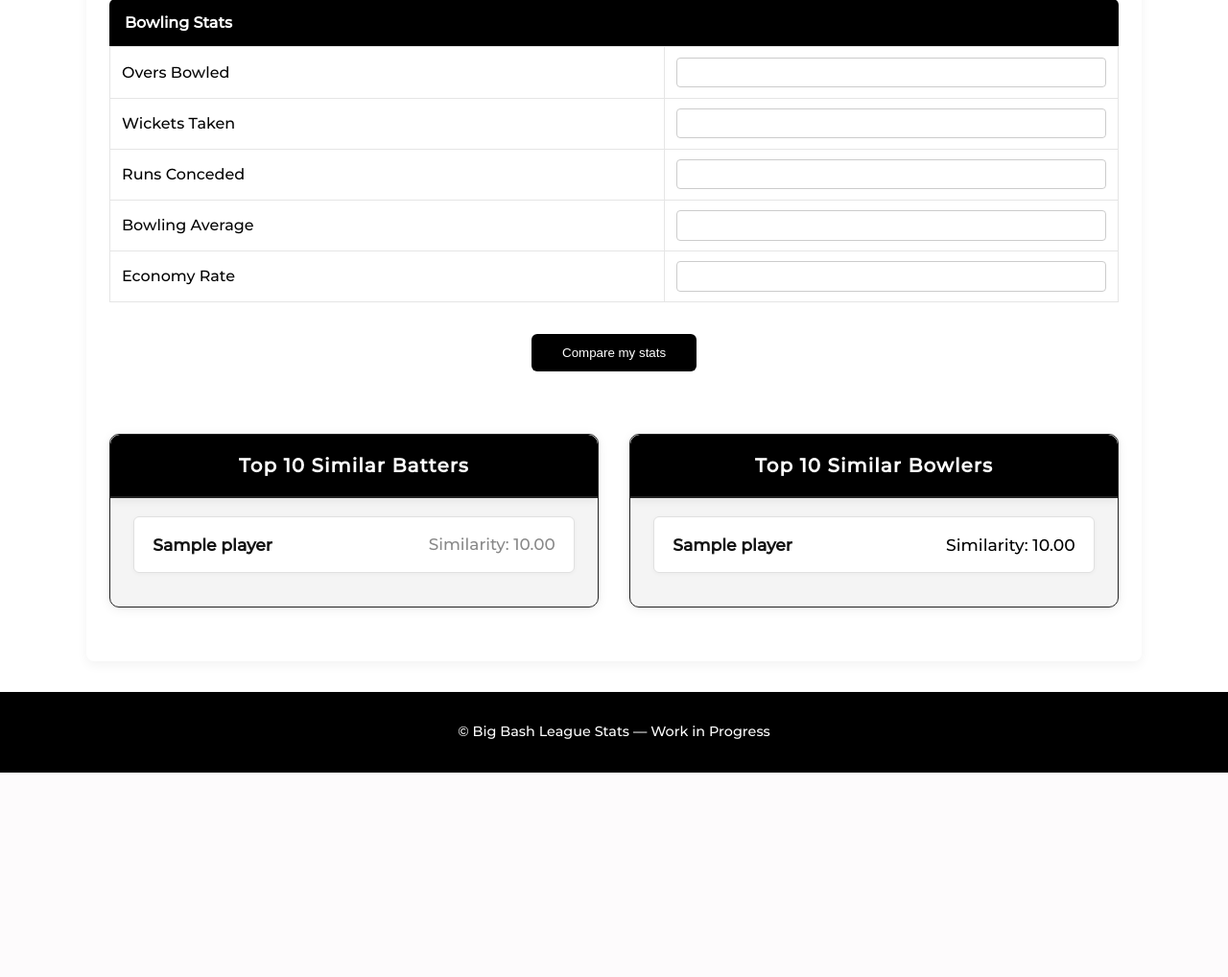
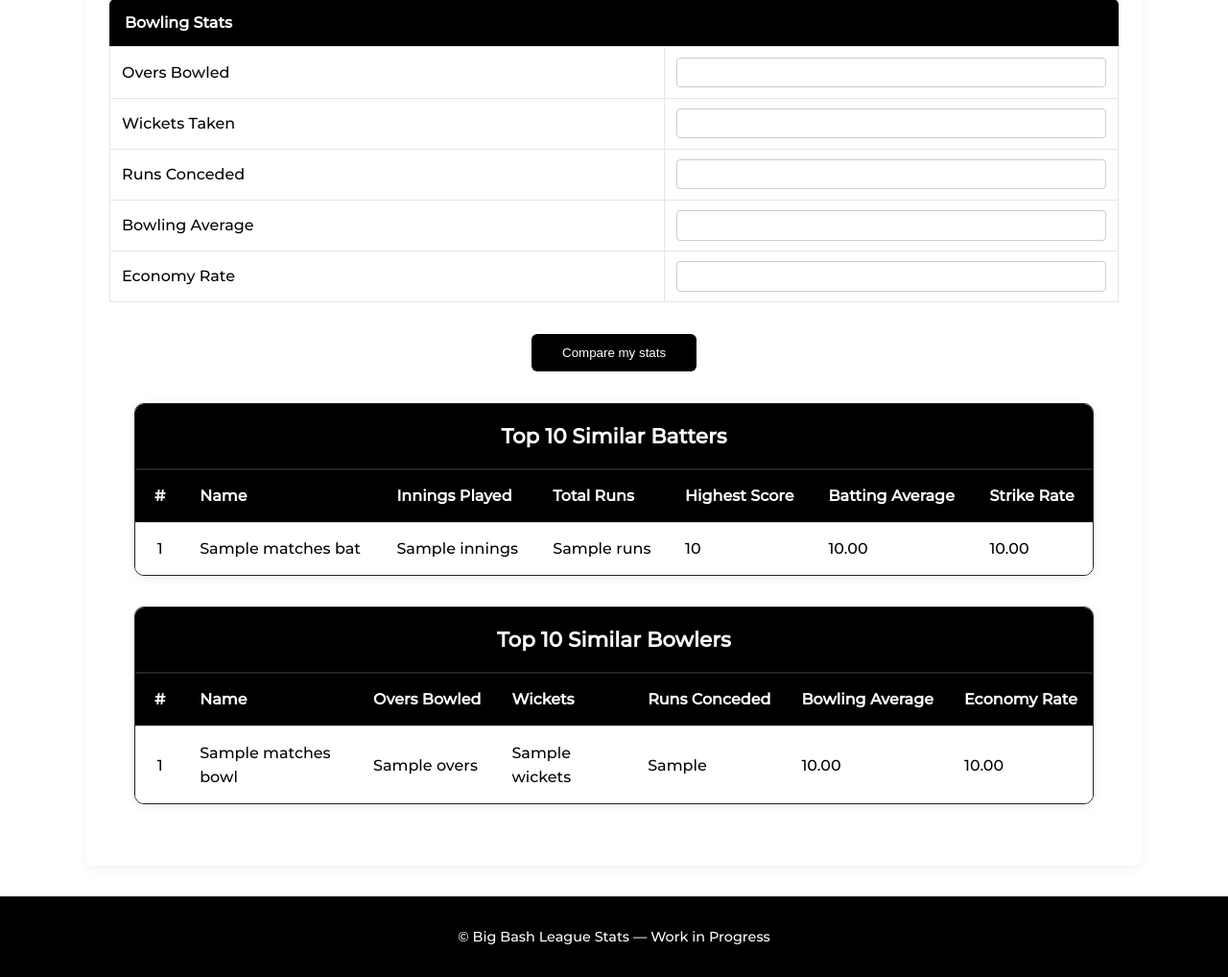
Before and after one commit to Jessieahw/agile, a Flask app: template templates/bbl.html in a window 1280 px wide. Shown: the part 944-1962 px from the top of the page at 96% size. Before the commit the page ends 1749 px from the top, so only its background shows below. Run offline with Flask 3, Linux system fonts and the light colour scheme; the template is opened without the code that fills it: most values are stand-ins (such as "Sample title", 1, 10 or a date in 2020).

Commit message:
Full Overhaul of similarity search. Much better now. Refs #5

```diff
--- a/static/css/bbl_results.css
+++ b/static/css/bbl_results.css
@@ -1,78 +1,66 @@
-/* Results container */
+/* ------------- PANEL CONTAINER ------------- */
 .similar-results {
-    margin: 2rem 0 1.5rem 0;
-    flex: 1 1 320px;
-    padding: 0 0 1.5rem 0;
-    background: #f4f4f4; /* light grey highlight */
+  margin: 2rem auto;
+  width: 100%;
+  max-width: 1000px;          /* site’s content width */
+  background: #fafafa;
+  border: 1.5px solid #222;
   border-radius: 10px;
   box-shadow: 0 2px 12px rgba(0,0,0,0.07);
-    border: 1.5px solid #222;
-    min-width: 300px;
-    max-width: 600px;
-    margin-left: auto;
-    margin-right: auto;
   overflow: hidden;
-    display: flex;
-    flex-direction: column;
+  font-family: inherit;
 }
 
-/* Black beveled top bar header */
+/* Title bar */
 .similar-results h3 {
+  margin: 0;
+  padding: 1rem;
   background: #000;
   color: #fff;
-    margin: 0;
-    padding: 1rem 1.5rem;
-    font-size: 1.25rem;
-    letter-spacing: 1px;
+  font-weight: 600;
   text-align: center;
-    border-radius: 10px 10px 0 0;
-    box-shadow: 0 2px 8px rgba(0,0,0,0.08);
-    font-weight: 700;
   border-bottom: 2px solid #222;
+  font-size: 1.35rem;
 }
 
-/* Flex container for side-by-side */
-.similar-results-flex {
-    display: flex;
-    gap: 2rem;
-    justify-content: center;
-    align-items: flex-start;
-    margin-top: 2rem;
-    flex-wrap: wrap;
+/* ---------------- TABLE LAYOUT ---------------- */
+.similar-table {
+  width: 100%;
+  border-collapse: collapse;
+  font-family: inherit;
 }
 
-.similar-list {
-    list-style: none;
-    padding: 1.2rem 1.5rem 0 1.5rem;
-    margin: 0;
-    flex: 1;
+.similar-table thead th {
+  padding: 0.9rem 1rem;
+  background-color: #000;
+  color: #fff;
+  font-weight: 600;
+  text-align: left;
+  white-space: nowrap;
 }
 
-.similar-list li {
-    background: #fff;
-    margin-bottom: 0.7rem;
-    padding: 0.9rem 1.2rem;
-    border-radius: 6px;
-    box-shadow: 0 1px 4px rgba(0,0,0,0.04);
-    display: flex;
-    justify-content: space-between;
-    align-items: center;
-    font-size: 1.08rem;
-    transition: background 0.2s;
-    border: 1px solid #e0e0e0;
+/* Center align the rank column */
+.similar-table thead th.rank,
+.similar-table td.rank {
+  text-align: center;
+  width: 3.2em;               /* fixed width for rank column */
 }
 
-.similar-list li:hover {
-    background: #e0e0e0;
+/* Zebra stripes */
+.similar-table tbody tr:nth-child(odd)  { background-color: #fff;    }
+.similar-table tbody tr:nth-child(even) { background-color: #f5f5f5; }
+
+.similar-table tbody tr:hover { background-color: #e0e0e0; }
+
+/* Data cells */
+.similar-table th,
+.similar-table td {
+  padding: 0.9rem 1rem;
+  border-bottom: 1px solid #ddd;
 }
 
-.similar-player-name {
-    font-weight: 600;
-    color: #111;
-}
+/* Remove bottom border on last row */
+.similar-table tbody tr:last-child td { border-bottom: none; }
 
-.similar-player-percentage {
-    font-size: 0.98em;
-    color: #888;
-    margin-left: 1.2em;
-}
+/* Hide legacy list */
+.similar-list, .similar-list li { display: none; }
--- a/templates/bbl.html
+++ b/templates/bbl.html
@@ -111,32 +111,71 @@
       </form>
       {% if matches_bat or matches_bowl %}
         <div class="similar-results-flex">
+
           {% if matches_bat %}
             <div class="similar-results">
-              <h3>Top 10 Similar Batters</h3>
-              <ol class="similar-list">
-                {% for player in matches_bat %}
-                  <li>
-                    <span class="similar-player-name">{{ player.name }}</span>
-                    <span class="similar-player-percentage">Similarity: {{'%.2f' % player.similarity}}</span>
-                  </li>
-                {% endfor %}
-              </ol>
+              <h3>Top 10 Similar Batters</h3>
+              <table class="similar-table">
+                <thead>
+                  <tr>
+                    <th class="rank">#</th>
+                    <th>Name</th>
+                    <th>Innings Played</th>
+                    <th>Total Runs</th>
+                    <th>Highest Score</th>
+                    <th>Batting Average</th>
+                    <th>Strike Rate</th>
+                  </tr>
+                </thead>
+                <tbody>
+                  {% for p in matches_bat %}
+                  <tr>
+                    <td class="rank">{{ loop.index }}</td>
+                    <td>{{ p.name }}</td>
+                    <td>{{ p.innings }}</td>
+                    <td>{{ p.runs }}</td>
+                    <td>{{ p.high_score }}</td>
+                    <td>{{ '%.2f' % p.bat_avg }}</td>
+                    <td>{{ '%.2f' % p.bat_sr }}</td>
+                  </tr>
+                  {% endfor %}
+                </tbody>
+              </table>
             </div>
           {% endif %}
+
           {% if matches_bowl %}
             <div class="similar-results">
-              <h3>Top 10 Similar Bowlers</h3>
-              <ol class="similar-list">
-                {% for player in matches_bowl %}
-                  <li>
-                    <span class="similar-player-name">{{ player.name }}</span>
-                    <span class="similar-player-similarity">Similarity: {{'%.2f' % player.similarity}}</span>
-                  </li>
-                {% endfor %}
-              </ol>
+              <h3>Top 10 Similar Bowlers</h3>
+              <table class="similar-table">
+                <thead>
+                  <tr>
+                    <th class="rank">#</th>
+                    <th>Name</th>
+                    <th>Overs Bowled</th>
+                    <th>Wickets</th>
+                    <th>Runs Conceded</th>
+                    <th>Bowling Average</th>
+                    <th>Economy Rate</th>
+                  </tr>
+                </thead>
+                <tbody>
+                  {% for p in matches_bowl %}
+                  <tr>
+                    <td class="rank">{{ loop.index }}</td>
+                    <td>{{ p.name }}</td>
+                    <td>{{ p.overs }}</td>
+                    <td>{{ p.wickets }}</td>
+                    <td>{{ p.runs_conceded }}</td>
+                    <td>{{ '%.2f' % p.bowl_avg }}</td>
+                    <td>{{ '%.2f' % p.eco }}</td>
+                  </tr>
+                  {% endfor %}
+                </tbody>
+              </table>
             </div>
           {% endif %}
+
         </div>
       {% endif %}
     </article>
```
Also changed, not shown: bbl.py (+58 -28 lines), static/bbl/data/data.db, 1 other file. Lines whose indentation alone changed are shown as unchanged.
